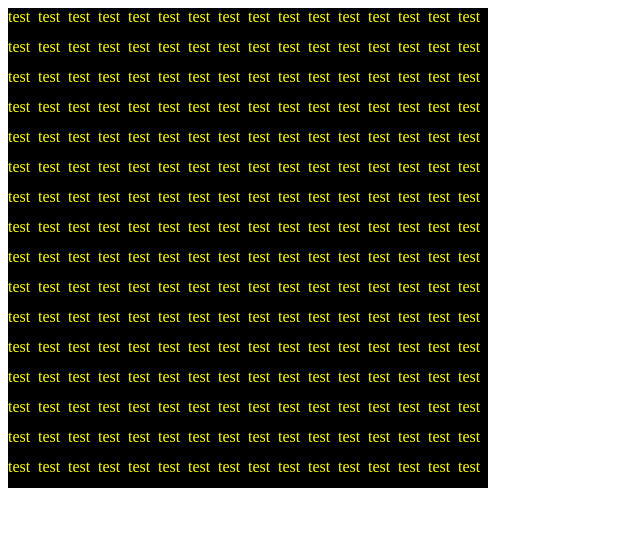
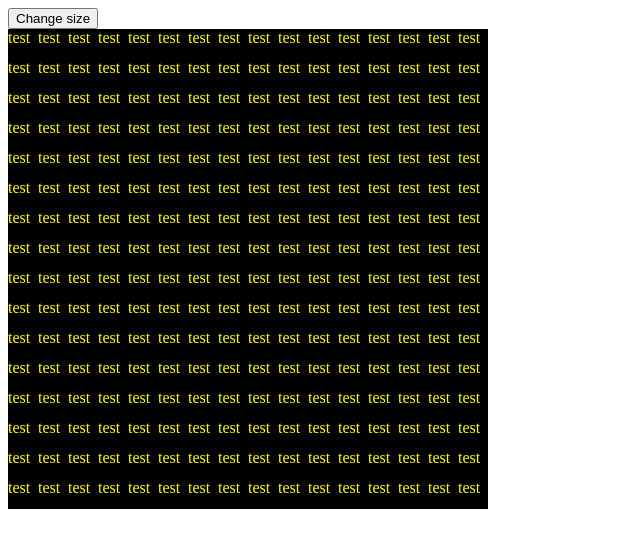
Before and after one commit to Sasasaki175/odin-etch-a-sketch, a plain HTML site: page index.html in a window 1280 px wide. Shown: the whole page, without its empty margins (0-640 px from the left). Drawn offline with Linux system fonts and the light colour scheme.

Commit message:
Add button for the user to change the size of the etch a sketch

```diff
--- a/index.html
+++ b/index.html
@@ -7,6 +7,7 @@
   <link rel="stylesheet" href="style.css">
 </head>
 <body>
+  <button id="btn">Change size</button>
   <div id="container"></div>
   <script src="script.js"></script>
 </body>
```
